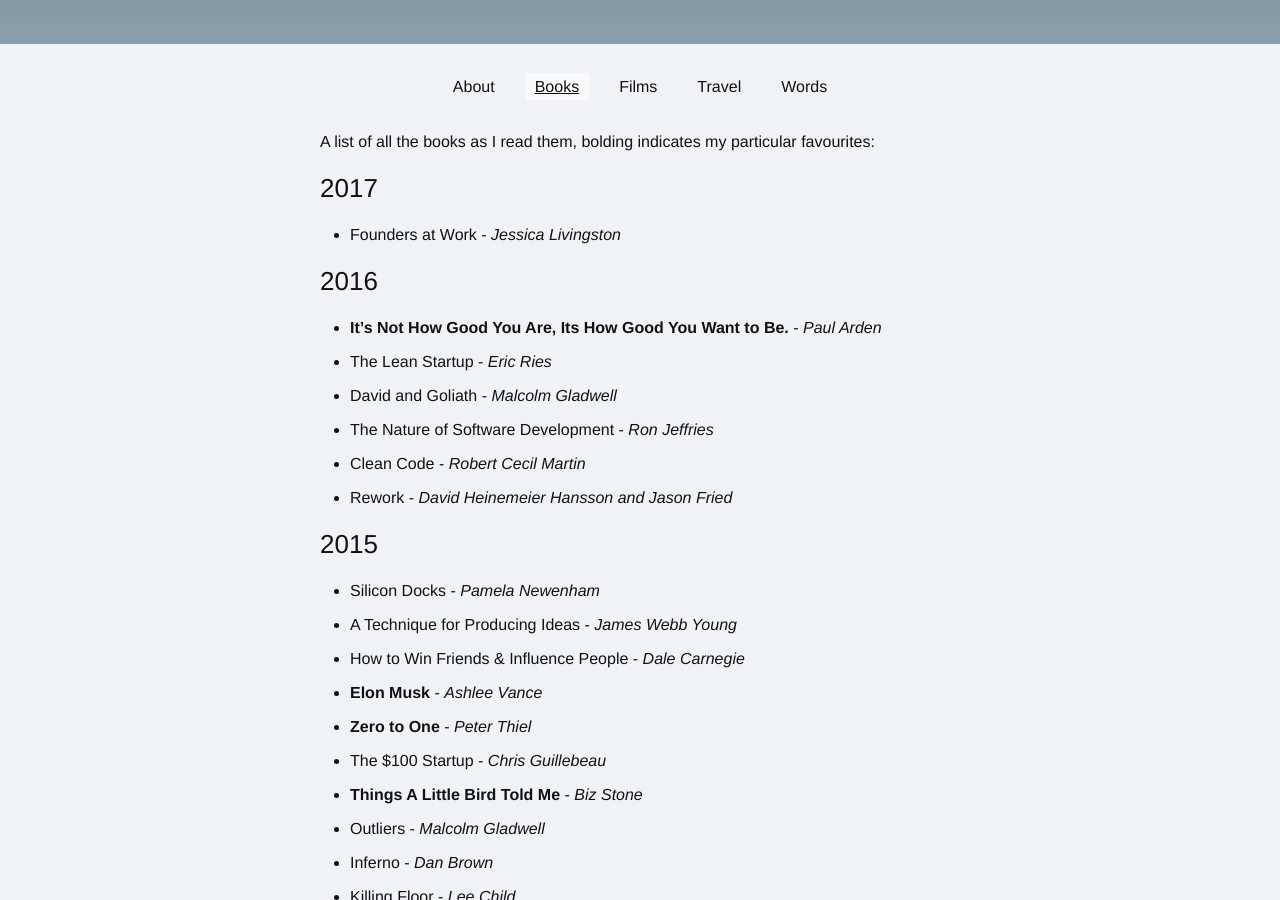
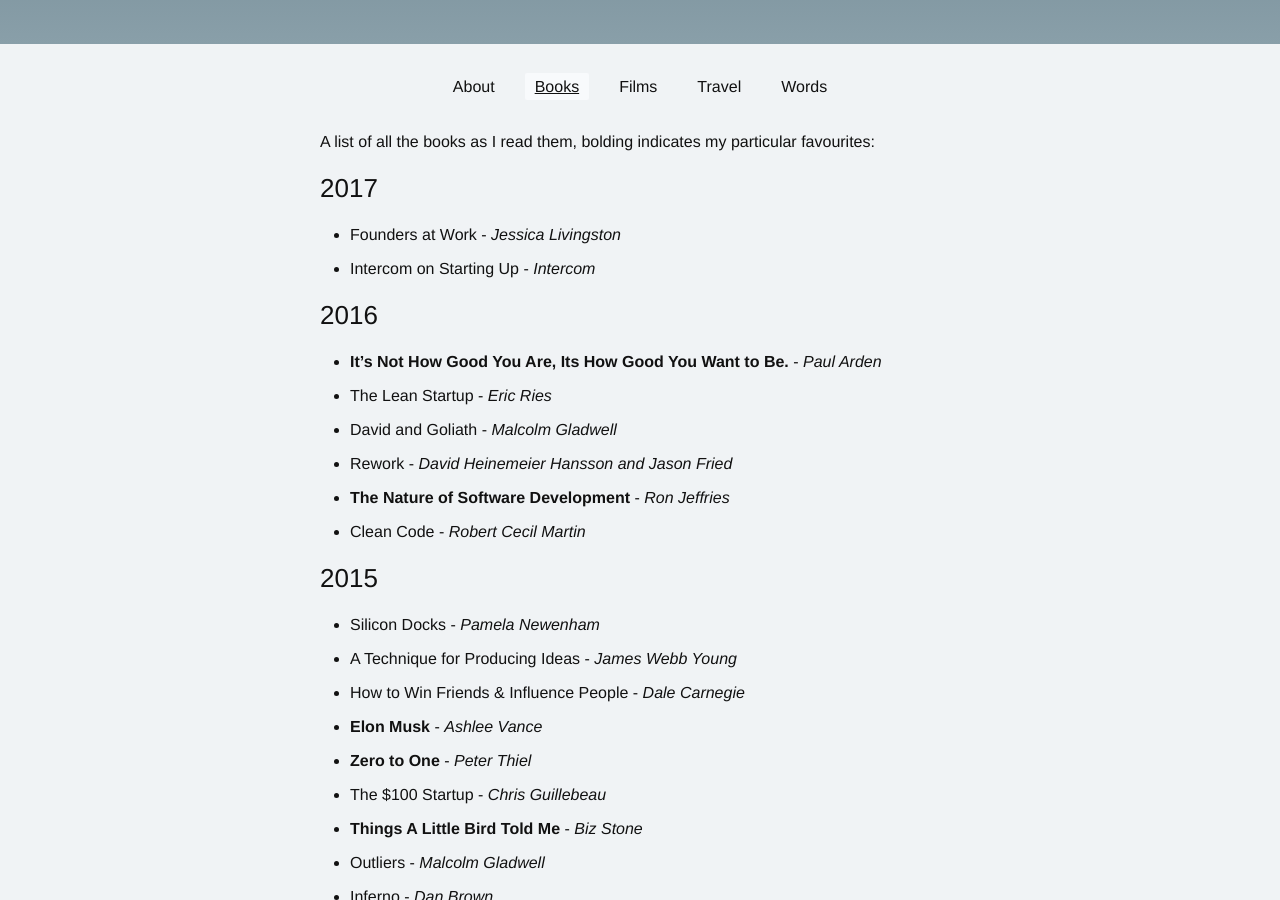
Before and after one commit to daibhin/daibhin.github.io, a Jekyll site: the page built from bookshelf.md, in a window 1280 px wide and 900 px high, scrolled down 306 px. Built offline with Jekyll 4.4.1, drawn with Linux system fonts in a browser that asks for light colours.

Commit message:
Update books

```diff
--- a/bookshelf.md
+++ b/bookshelf.md
@@ -9,15 +9,16 @@
 <h3>2017</h3>
 
 * Founders at Work - _Jessica Livingston_
+* Intercom on Starting Up - _Intercom_
 
 <h3>2016</h3>
 
 * **It's Not How Good You Are, Its How Good You Want to Be.** - _Paul Arden_
 * The Lean Startup - _Eric Ries_
 * David and Goliath - _Malcolm Gladwell_
-* The Nature of Software Development - _Ron Jeffries_
+* Rework - _David Heinemeier Hansson and Jason Fried_
+* **The Nature of Software Development** - _Ron Jeffries_
 * Clean Code - _Robert Cecil Martin_
-* Rework - _David Heinemeier Hansson and Jason Fried_
 
 <h3>2015</h3>
 
```
